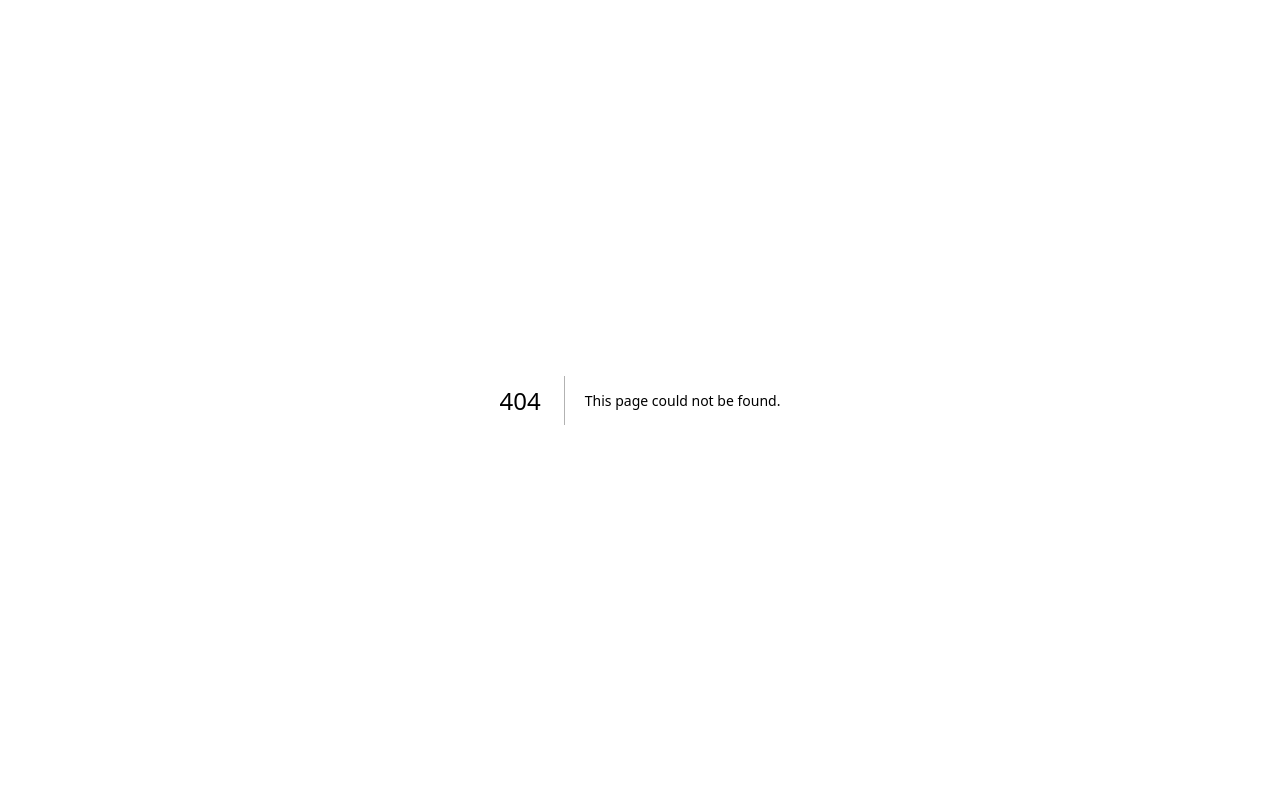
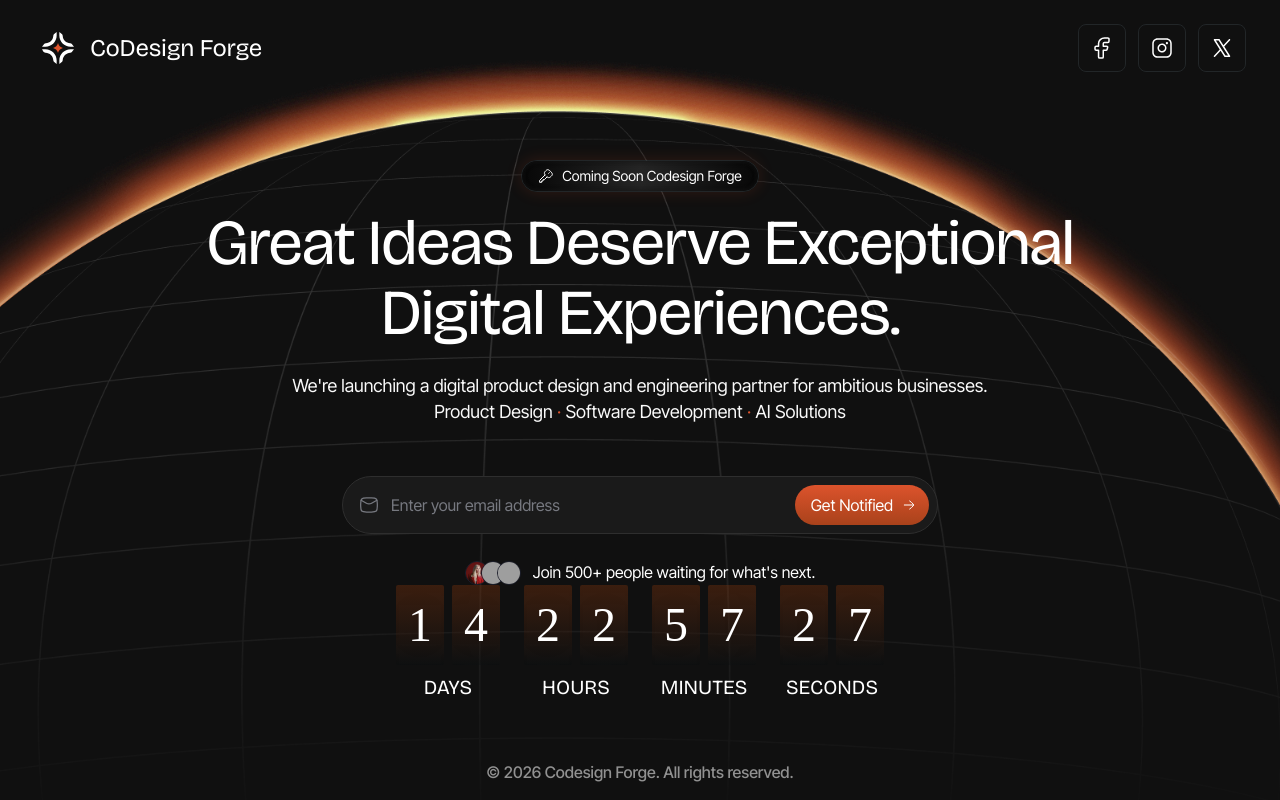
Before and after one commit to dev-smashik/codesignforge, a Next.js app: page /coming-soon in a window 1280 px wide. Before the commit this address had no page. Built offline with nearby package versions, Linux system fonts and the light colour scheme; grey boxes are pictures that could not be loaded.

Commit message:
feat: expose coming soon page at /coming-soon

```diff
--- /dev/null
+++ b/src/app/coming-soon/page.tsx
@@ -0,0 +1,5 @@
+import { ComingSoonPage } from "@/components/coming-soon/coming-soon-page";
+
+export default function Page() {
+  return <ComingSoonPage />;
+}
```
